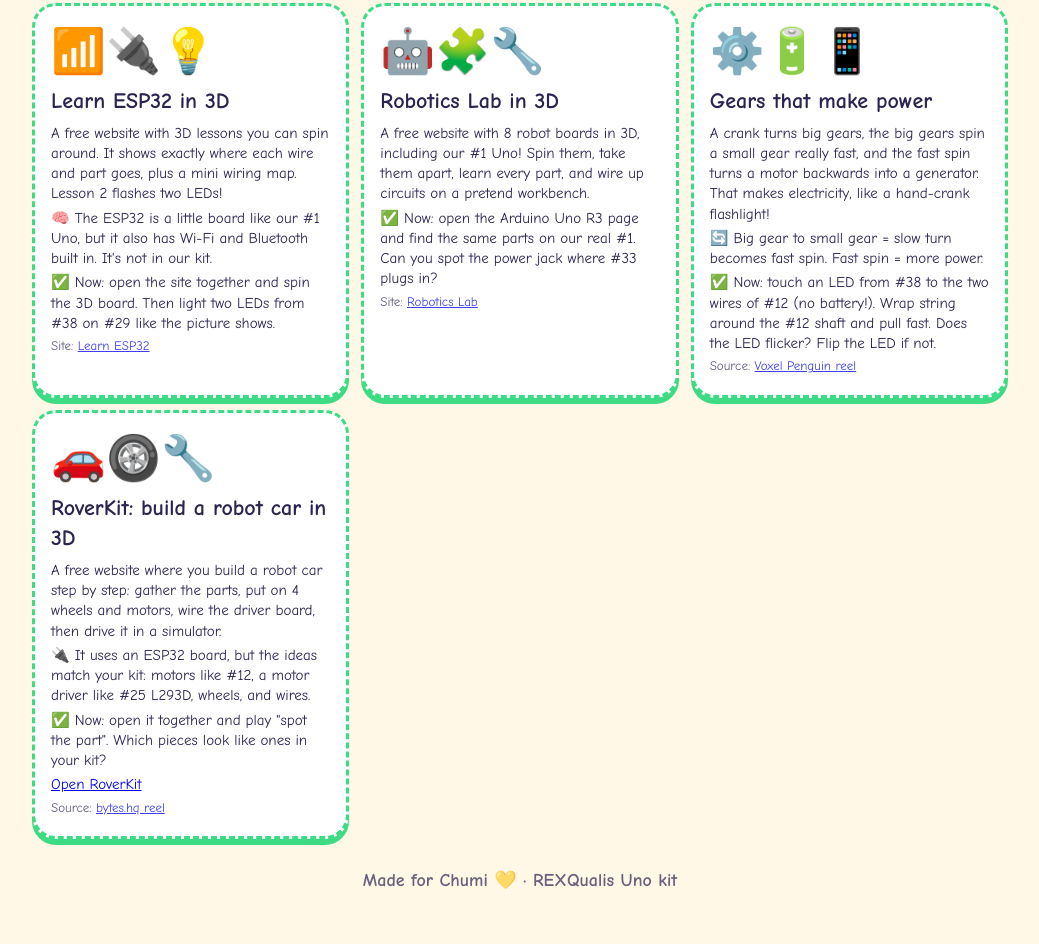
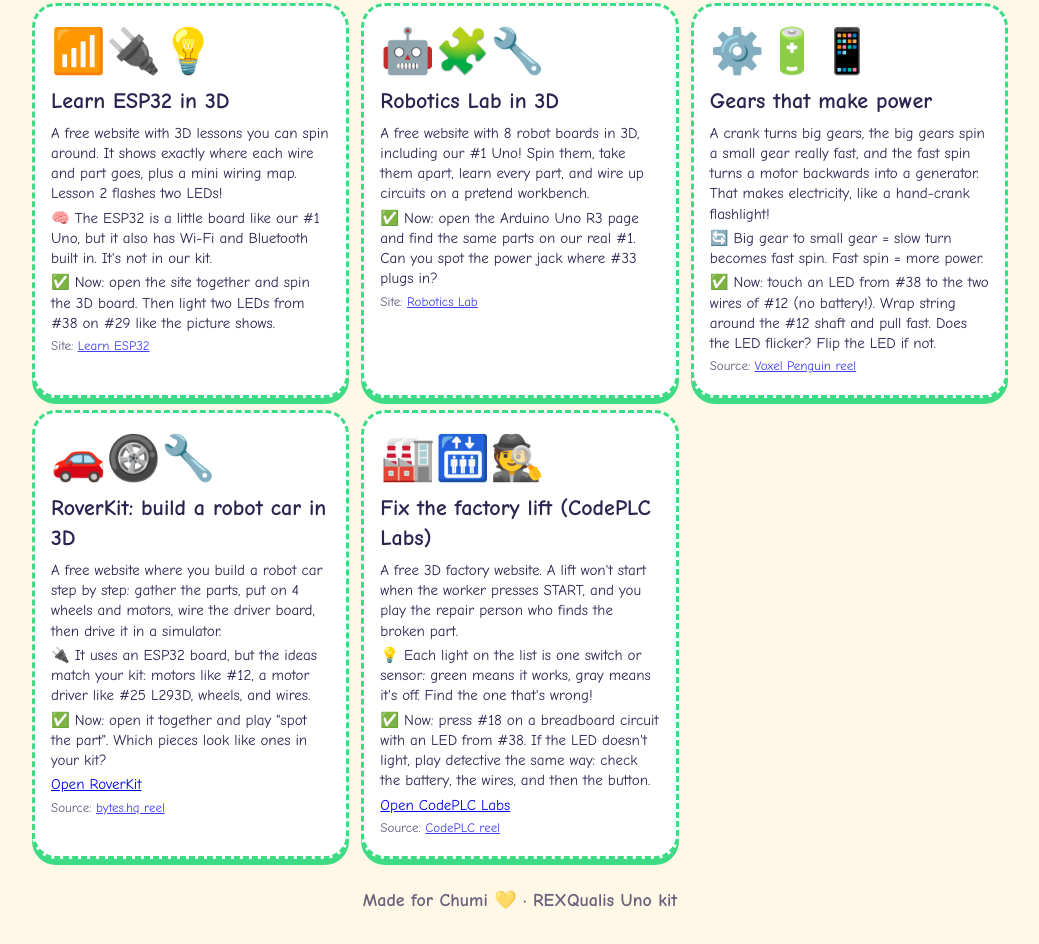
Before and after one commit to nasoteisoy/arduino-kit-explorer, a plain HTML site: page index.html in a window 1280 px wide. Shown: the part 3574-4518 px from the top of the page, without its empty margins (120-1159 px from the left). Before the commit the page ends 4497 px from the top, so only its background shows below. Drawn offline with Linux system fonts and the light colour scheme.

Commit message:
Cool finds: CodePLC factory lift troubleshooting

```diff
--- a/index.html
+++ b/index.html
@@ -121,6 +121,15 @@
         <p><a href="https://roverkit.vercel.app/" target="_blank" rel="noopener">Open RoverKit</a></p>
         <p class="tiny">Source: <a href="https://www.facebook.com/byteshq/videos/this-website-lets-you-learn-how-to-build-a-robot-car-through-interactive-step-by/1512729504003712/" target="_blank" rel="noopener">bytes.hq reel</a></p>
       </div>
+      <div class="find someday">
+        <div class="find-emoji">🏭🛗🕵️</div>
+        <h3>Fix the factory lift (CodePLC Labs)</h3>
+        <p>A free 3D factory website. A lift won't start when the worker presses START, and you play the repair person who finds the broken part.</p>
+        <p>💡 Each light on the list is one switch or sensor: green means it works, gray means it's off. Find the one that's wrong!</p>
+        <p>✅ Now: press #18 on a breadboard circuit with an LED from #38. If the LED doesn't light, play detective the same way: check the battery, the wires, and then the button.</p>
+        <p><a href="https://labs.codeplc.com/?scene=elevator" target="_blank" rel="noopener">Open CodePLC Labs</a></p>
+        <p class="tiny">Source: <a href="https://www.facebook.com/61593407865467/videos/lets-troubleshoot-this-machineoperator-says-nothing-happens-pressing-the-start-b/1150462147440046/" target="_blank" rel="noopener">CodePLC reel</a></p>
+      </div>
     </div>
   </section>
 </main>
```
